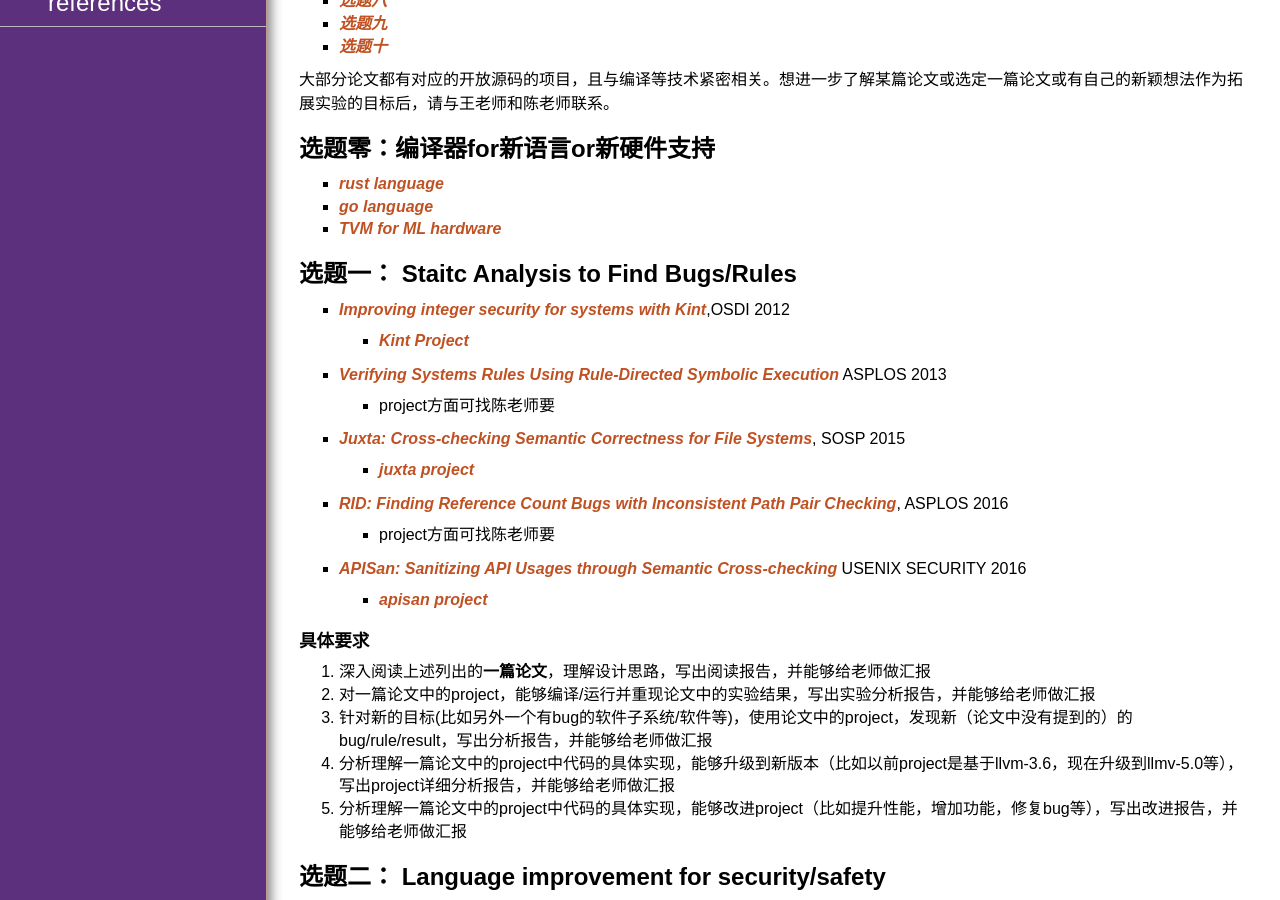
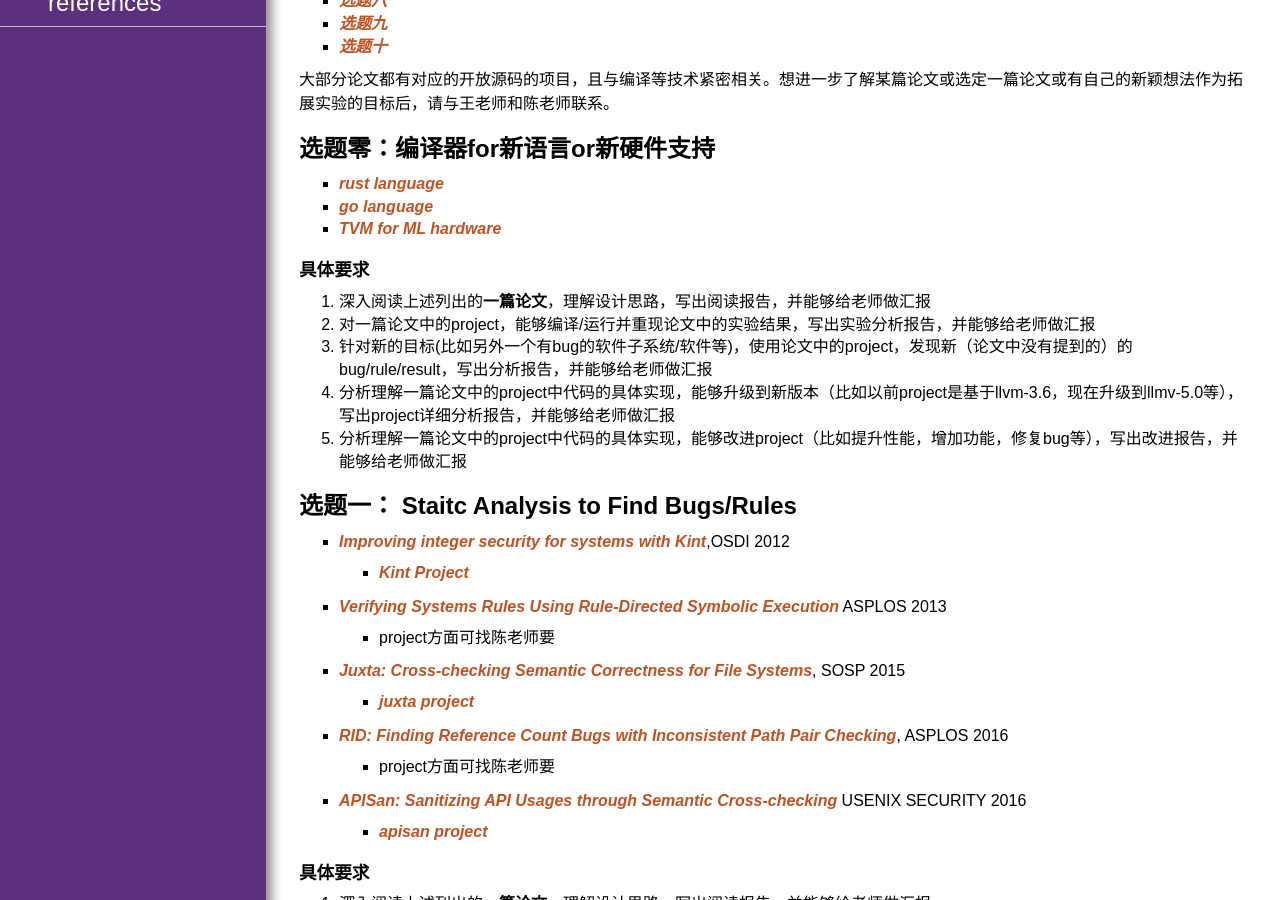
Before and after one commit to chyyuu/compiler_course_info, a Jekyll site: the page built from readinglist.md, in a window 1280 px wide and 900 px high, scrolled down 314 px. Built offline with Jekyll 4.4.1, drawn with Linux system fonts in a browser that asks for light colours; nearby versions of some CDN libraries; our own code applies the rules of GitHub Pages for plain Markdown files.

Commit message:
Update readinglist.md

```diff
--- a/readinglist.md
+++ b/readinglist.md
@@ -20,6 +20,13 @@
 - [rust language](https://www.rust-lang.org/en-US/)
 - [go language](https://golang.org/)
 - [TVM for ML hardware](https://www.cs.washington.edu/tr/2017/12/UW-CSE-17-12-01.pdf)
+
+### 具体要求
+1. 深入阅读上述列出的**一篇论文**，理解设计思路，写出阅读报告，并能够给老师做汇报
+2. 对一篇论文中的project，能够编译/运行并重现论文中的实验结果，写出实验分析报告，并能够给老师做汇报
+3. 针对新的目标(比如另外一个有bug的软件子系统/软件等)，使用论文中的project，发现新（论文中没有提到的）的bug/rule/result，写出分析报告，并能够给老师做汇报
+4. 分析理解一篇论文中的project中代码的具体实现，能够升级到新版本（比如以前project是基于llvm-3.6，现在升级到llmv-5.0等），写出project详细分析报告，并能够给老师做汇报
+5. 分析理解一篇论文中的project中代码的具体实现，能够改进project（比如提升性能，增加功能，修复bug等），写出改进报告，并能够给老师做汇报
 
 ## 选题一： Staitc Analysis to Find Bugs/Rules
  - [Improving integer security for systems with Kint](http://pdos.csail.mit.edu/papers/kint:osdi12.pdf),OSDI 2012
```
